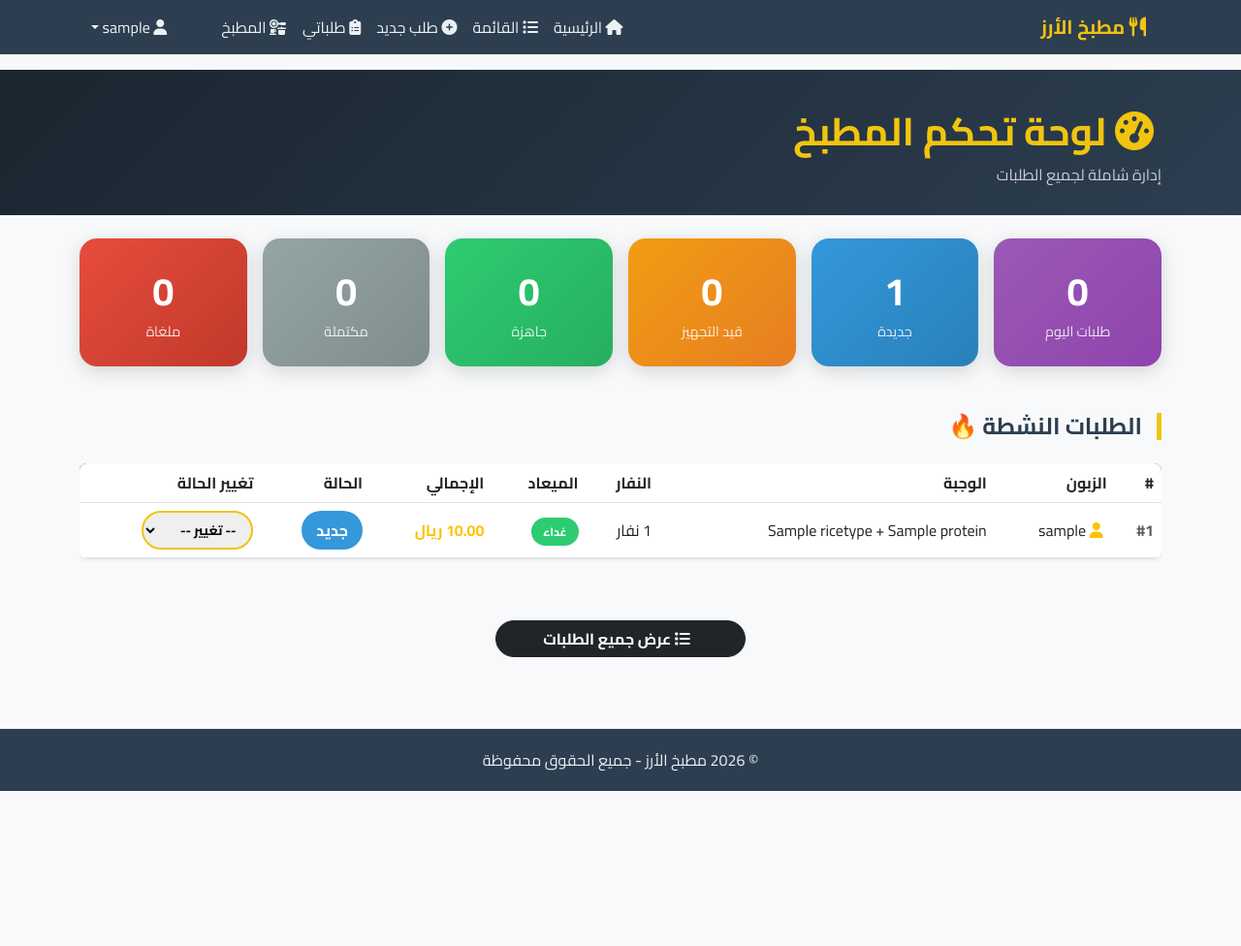
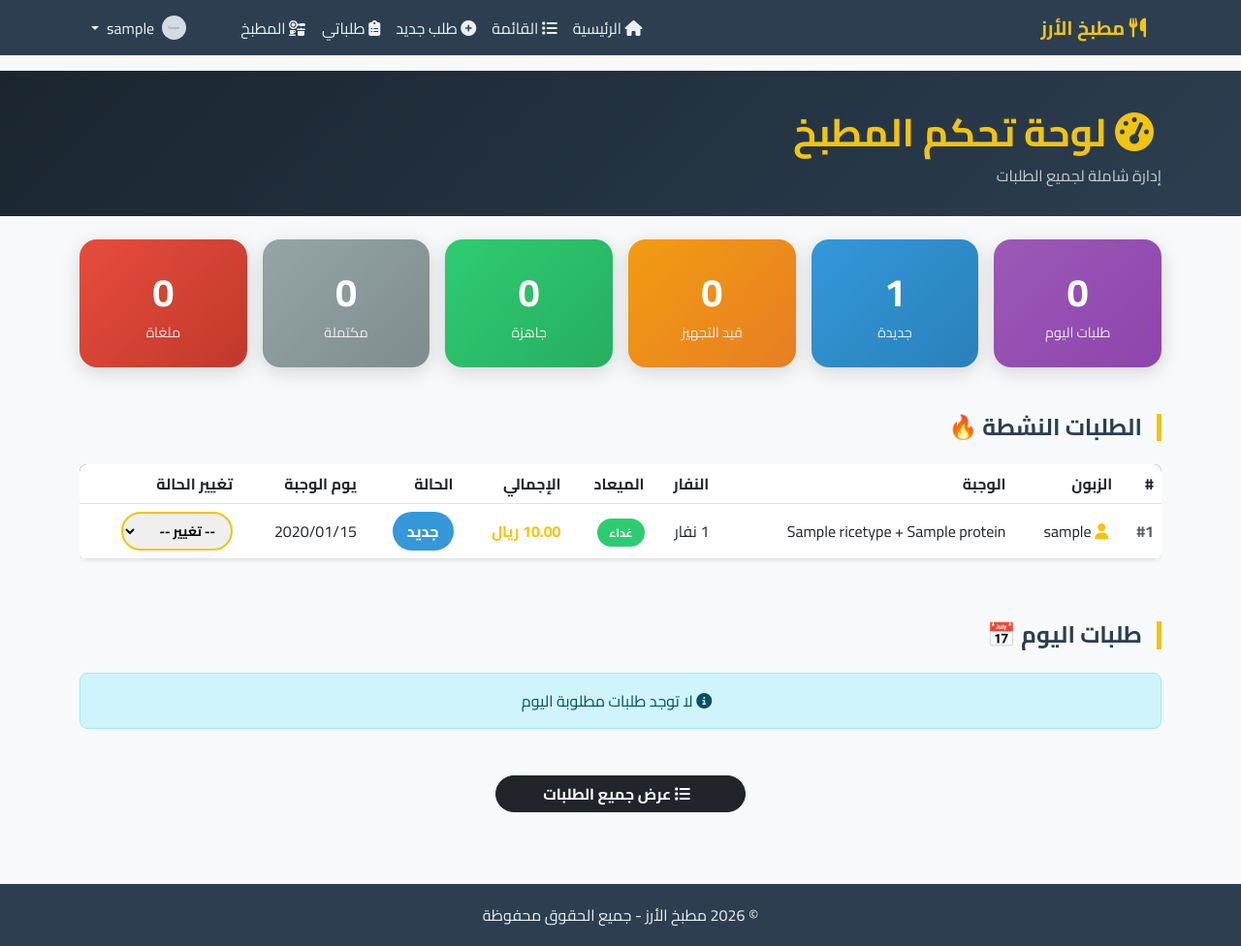
Before and after one commit to alh11bani/kitchen-management, a Django app: page /kitchen/dashboard/ in a window 1280 px wide. Shown: the whole page at 97% size. Before the commit the page ends 816 px from the top, so only its background shows below. Run offline with Django 5.2, Linux system fonts and the light colour scheme; a user stored in the database is signed in; tables that the repository leaves empty hold one stand-in row (values such as "Sample post"); grey boxes marked "Sample" are stand-in pictures.

Commit message:
update and add  some future

```diff
--- a/accounts/admin.py
+++ b/accounts/admin.py
@@ -22,7 +22,7 @@ admin.site.register(User, CustomUserAdmin)
 
 @admin.register(Profile)
 class ProfileAdmin(admin.ModelAdmin):
-    list_display = ('user', 'phone', 'is_kitchen_owner', 'created_at')
-    list_filter = ('is_kitchen_owner', 'created_at')
+    list_display = ('user', 'phone', 'created_at')
+    list_filter = ('created_at',)
     search_fields = ('user__username', 'phone', 'address')
     readonly_fields = ('created_at', 'updated_at')
--- a/accounts/models.py
+++ b/accounts/models.py
@@ -31,10 +31,8 @@ class Profile(models.Model):
         null=True,
         verbose_name="الصورة الشخصية"
     )
-    is_kitchen_owner = models.BooleanField(
-        default=False,
-        verbose_name="صاحب مطبخ"
-    )
+
+
     created_at = models.DateTimeField(
         auto_now_add=True,
         verbose_name="تاريخ الإنشاء"
--- a/orders/forms.py
+++ b/orders/forms.py
@@ -6,14 +6,16 @@ class OrderForm(forms.ModelForm):
 
     class Meta:
         model = Order
-        fields = ['rice_type', 'protein', 'number_of_people', 'meal_time', 'phone', 'notes']
+        fields = ['rice_type', 'protein', 'number_of_people', 'meal_time','pickup_time', 'phone', 'notes', ]
         widgets = {
             'rice_type': forms.Select(attrs={'class': 'form-control'}),
             'protein': forms.Select(attrs={'class': 'form-control'}),
             'number_of_people': forms.NumberInput(attrs={'class': 'form-control', 'min': 1}),
             'meal_time': forms.Select(attrs={'class': 'form-control'}),
+            'pickup_time': forms.DateTimeInput(attrs={'class': 'form-control', 'type': 'date'}),
             'phone': forms.TextInput(attrs={'class': 'form-control', 'placeholder': '05xxxxxxxx'}),
             'notes': forms.Textarea(attrs={'class': 'form-control', 'rows': 3, 'placeholder': 'أي ملاحظات إضافية...'}),
+
         }
 
     def __init__(self, *args, **kwargs):
@@ -31,3 +33,4 @@ class OrderForm(forms.ModelForm):
         self.fields['meal_time'].label = 'الميعاد'
         self.fields['phone'].label = 'رقم الجوال'
         self.fields['notes'].label = 'ملاحظات إضافية'
+        self.fields['pickup_time'].label = 'وقت الاستلام'
--- a/orders/views.py
+++ b/orders/views.py
@@ -108,7 +108,8 @@ def kitchen_dashboard(request):
     all_orders = Order.objects.all().order_by('-order_date')
 
     today = timezone.now().date()
-    today_orders = Order.objects.filter(order_date__date=today).count()
+    today_orders_count = Order.objects.filter(pickup_time=today).count()
+    today_orders = Order.objects.filter(pickup_time=today).order_by('-order_date')
 
     context = {
         'active_orders': active_orders,
@@ -120,6 +121,7 @@ def kitchen_dashboard(request):
         'completed_orders': completed_orders,
         'cancelled_orders': cancelled_orders,
         'today_orders': today_orders,
+        'today_orders_count':today_orders_count ,
     }
     return render(request, 'orders/kitchen_dashboard.html', context)
 
--- a/templates/base.html
+++ b/templates/base.html
@@ -114,8 +114,13 @@
                 <ul class="navbar-nav">
                     {% if user.is_authenticated %}
                         <li class="nav-item dropdown">
-                            <a class="nav-link dropdown-toggle" href="#" id="userDropdown" role="button" data-bs-toggle="dropdown">
-                                <i class="fas fa-user"></i> {{ user.username }}
+                            <a class="nav-link dropdown-toggle d-flex align-items-center gap-2" href="#" id="userDropdown" role="button" data-bs-toggle="dropdown">
+                                {% if user.profile.profile_picture %}
+                                    <img src="{{ user.profile.profile_picture.url }}" alt="Profile" style="width: 25px; height: 25px; object-fit: cover; border-radius: 50%;">
+                                {% else %}
+                                    <i class="fas fa-user"></i>
+                                {% endif %}
+                                {{ user.username }}
                             </a>
                             <ul class="dropdown-menu dropdown-menu-end">
                                 <li><a class="dropdown-item" href="{% url 'accounts:profile' %}">
--- a/templates/orders/kitchen_dashboard.html
+++ b/templates/orders/kitchen_dashboard.html
@@ -55,7 +55,7 @@
 
     <!-- إحصائيات -->
     <div class="row g-3 mb-5">
-        <div class="col-6 col-md-2"><div class="stat-card bg-today"><div class="number">{{ today_orders }}</div><div class="label">طلبات اليوم</div></div></div>
+        <div class="col-6 col-md-2"><div class="stat-card bg-today"><div class="number">{{ today_orders_count }}</div><div class="label">طلبات اليوم</div></div></div>
         <div class="col-6 col-md-2"><div class="stat-card bg-new"><div class="number">{{ new_orders }}</div><div class="label">جديدة</div></div></div>
         <div class="col-6 col-md-2"><div class="stat-card bg-prep"><div class="number">{{ preparing_orders }}</div><div class="label">قيد التجهيز</div></div></div>
         <div class="col-6 col-md-2"><div class="stat-card bg-ready"><div class="number">{{ ready_orders }}</div><div class="label">جاهزة</div></div></div>
@@ -78,6 +78,7 @@
                     <th>الميعاد</th>
                     <th>الإجمالي</th>
                     <th>الحالة</th>
+                    <th>يوم الوجبة </th>
                     <th>تغيير الحالة</th>
                 </tr>
             </thead>
@@ -104,6 +105,7 @@
                             {{ order.status }}
                         </span>
                     </td>
+                    <td>{{ order.pickup_time|date:"Y/m/d" }}</td>
                     <td>
                         <select class="status-select" onchange="updateStatus({{ order.id }}, this.value)">
                             <option value="">-- تغيير --</option>
@@ -124,6 +126,71 @@
             <i class="fas fa-check-circle me-2"></i> لا توجد طلبات نشطة حالياً
         </div>
     {% endif %}
+       <!-- الطلبات المطلوبة اليوم -->
+    <h2 class="section-title mb-4">طلبات اليوم 📅</h2>
+    {% if today_orders %}
+    <div class="table-responsive mb-5">
+        <table class="table table-hover align-middle rounded-3 overflow-hidden shadow-sm">
+            <thead style="background:#9b59b6; color:white;">
+                <tr>
+                    <th>#</th>
+                    <th>الزبون</th>
+                    <th>الوجبة</th>
+                    <th>النفار</th>
+                    <th>الميعاد</th>
+                    <th>الإجمالي</th>
+                    <th>الحالة</th>
+                    <th>يوم الوجبة </th>
+                    <th>تغيير الحالة</th>
+                </tr>
+            </thead>
+            <tbody>
+                {% for order in today_orders %}
+                <tr class="order-row" id="order-row-{{ order.id }}">
+                    <td class="fw-bold text-muted">#{{ order.id }}</td>
+                    <td><i class="fas fa-user text-warning me-1"></i> {{ order.customer.username }}</td>
+                    <td>{{ order.rice_type.name }} + {{ order.protein.name }}</td>
+                    <td>{{ order.number_of_people }} نفار</td>
+                    <td>
+                        <span class="meal-badge {% if order.meal_time == 'غداء' %}meal-lunch{% else %}meal-dinner{% endif %}">
+                            {{ order.meal_time }}
+                        </span>
+                    </td>
+                    <td class="fw-bold text-warning">{{ order.get_total_price_display }}</td>
+                    <td>
+                        <span class="status-badge
+                            {% if order.status == 'جديد' %}status-new
+                            {% elif order.status == 'قيد التجهيز' %}status-preparing
+                            {% elif order.status == 'جاهز' %}status-ready
+                            {% else %}status-completed{% endif %}"
+                            id="status-text-{{ order.id }}">
+                            {{ order.status }}
+                        </span>
+                    </td>
+                    <td>{{ order.pickup_time|date:"Y/m/d" }}</td>
+                    <td>
+                        <select class="status-select" onchange="updateStatus({{ order.id }}, this.value)">
+                            <option value="">-- تغيير --</option>
+                            <option value="جديد">جديد</option>
+                            <option value="قيد التجهيز">قيد التجهيز</option>
+                            <option value="جاهز">جاهز</option>
+                            <option value="مكتمل">مكتمل</option>
+                            <option value="ملغي">ملغي</option>
+                        </select>
+                    </td>
+                </tr>
+                {% endfor %}
+            </tbody>
+        </table>
+    </div>
+    {% else %}
+        <div class="alert alert-info rounded-3 text-center mb-5">
+            <i class="fas fa-info-circle me-2"></i> لا توجد طلبات مطلوبة اليوم
+        </div>
+    {% endif %}
+
+
+
 
     <!-- رابط جميع الطلبات -->
     <div class="text-center">
--- a/templates/orders/my_orders.html
+++ b/templates/orders/my_orders.html
@@ -78,7 +78,7 @@
                         </div>
                         <div class="info-row">
                             <div class="info-icon"><i class="fas fa-calendar"></i></div>
-                            <span class="text-muted small">{{ order.order_date|date:"Y/m/d - H:i" }}</span>
+                            <span class="text-muted small">{{ order.pickup_time|date:"Y/m/d " }}</span>
                         </div>
                         <hr>
                         <div class="d-flex justify-content-between align-items-center">
```
Also changed, not shown: templates/accounts/profile.html (+7 -1 lines), templates/orders/create_order.html (+12 -2 lines), templates/orders/order_detail.html (+5 -3 lines).
